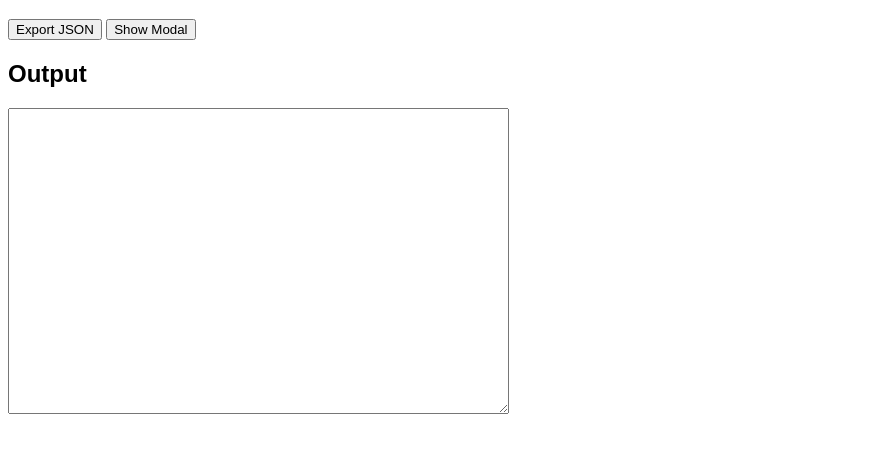
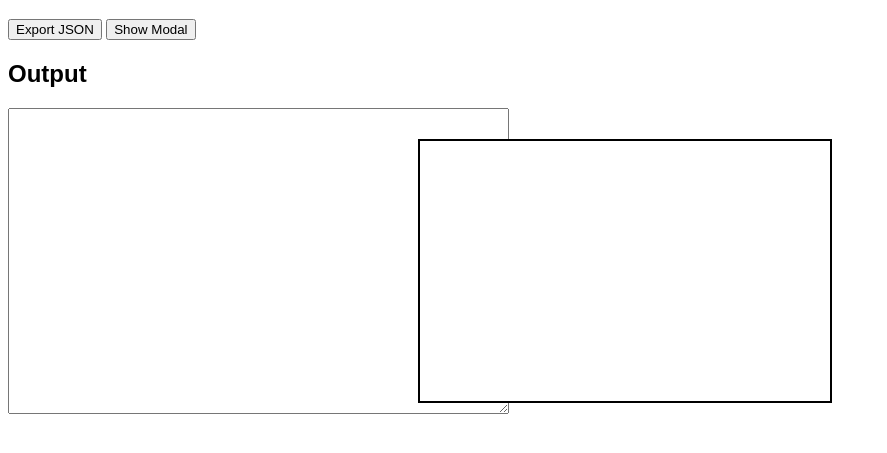
Before and after one commit to oyvindmal/JsonDataBuilder, a plain HTML site: page index.html in a window 1280 px wide. Both pictures are taken after a click on the button "Show Modal". Shown: the part 61-514 px from the top of the page, without its empty margins (0-887 px from the left). Drawn offline with nearby package versions, Linux system fonts and the light colour scheme.

Commit message:
Added modal box

```diff
--- a/style.css
+++ b/style.css
@@ -2,3 +2,16 @@ body
 {
 	font-family:sans-serif;
 }
+
+.modal
+{
+	z-index:100;
+	background:#fff;
+	border:2px #000 solid;
+	padding:5px;
+	position: absolute;
+	top:25%;
+	right:35%;
+	width:400px;
+	height:250px;
+}
```
